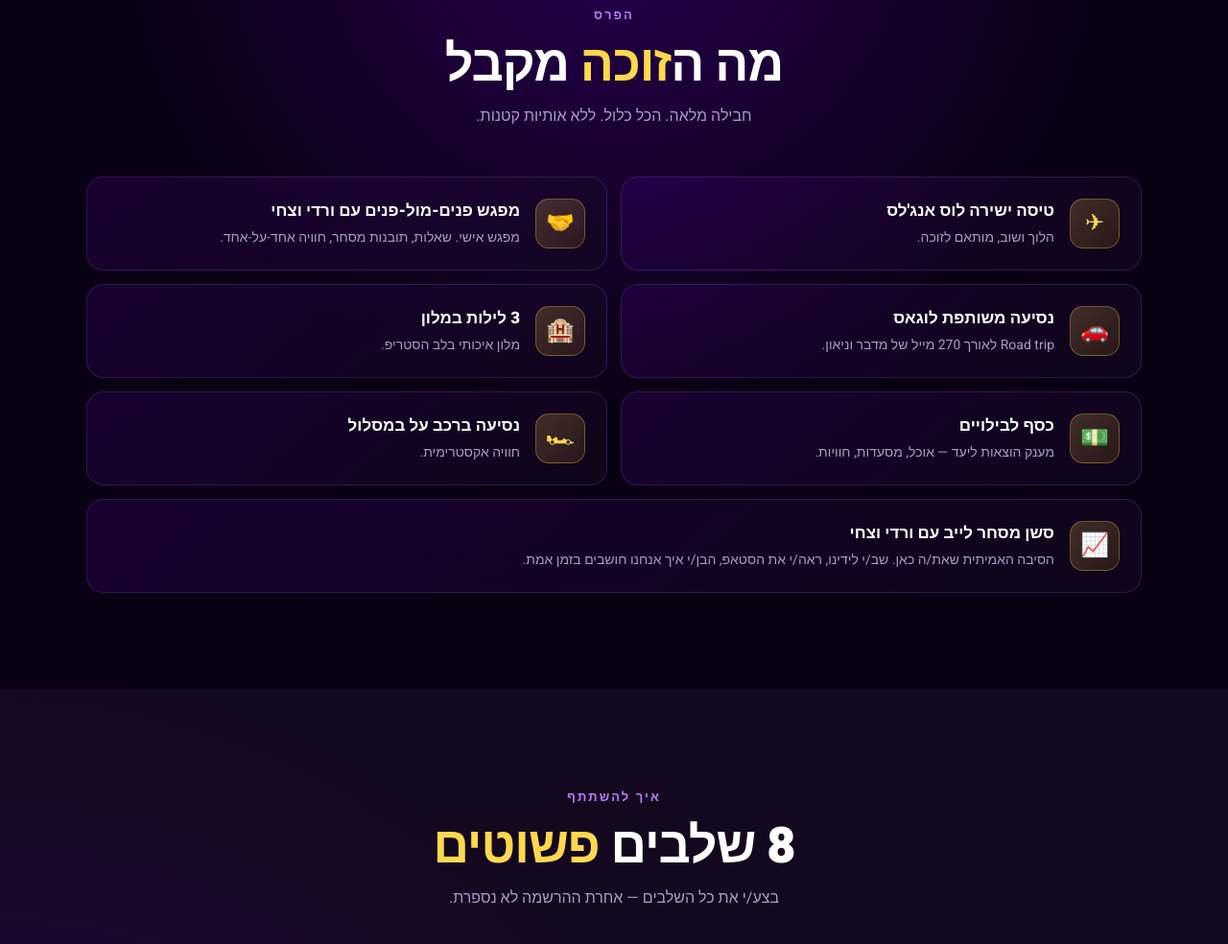
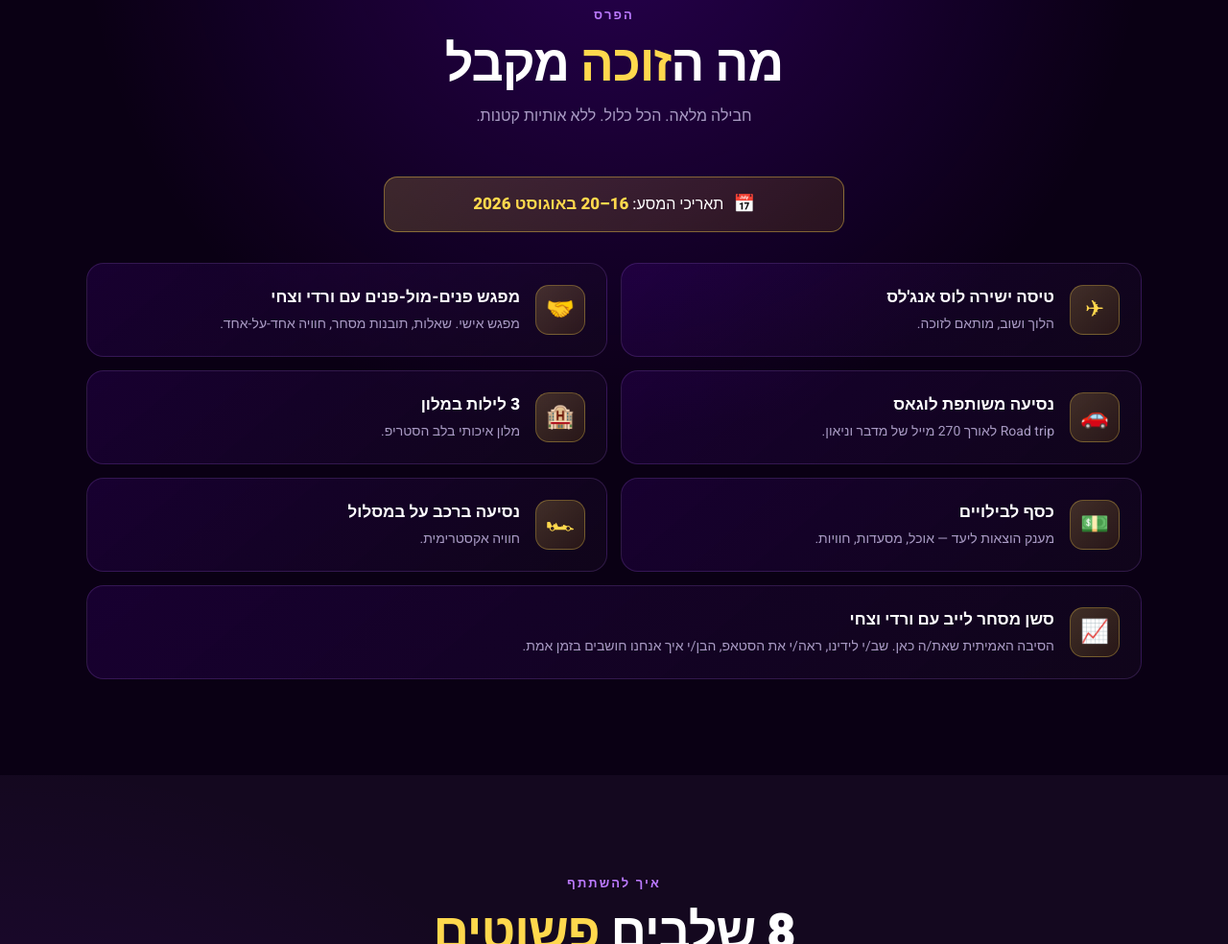
Before and after one commit to OrVardi8/vegas-raffle, a website: page vegas-raffle/index.html in a window 1280 px wide. Shown: the part 1099-2083 px from the top of the page at 96% size. Drawn offline with Linux system fonts and the light colour scheme; no server answers.

Commit message:
Add files via upload

```diff
--- a/vegas-raffle/index.html
+++ b/vegas-raffle/index.html
@@ -395,6 +395,29 @@
         radial-gradient(circle at 50% 0%, rgba(126, 0, 255, 0.25), transparent 50%),
         var(--black);
     }
+    .prize-dates {
+      display: flex;
+      align-items: center;
+      justify-content: center;
+      gap: 10px;
+      max-width: 480px;
+      margin: 0 auto 32px;
+      padding: 14px 24px;
+      background: linear-gradient(135deg, rgba(255, 216, 77, 0.18), rgba(255, 184, 0, 0.1));
+      border: 1px solid rgba(255, 216, 77, 0.4);
+      border-radius: 14px;
+      color: #fff;
+      font-size: 16px;
+      font-weight: 500;
+      text-align: center;
+    }
+    .prize-dates strong {
+      color: var(--gold);
+      font-weight: 800;
+      font-size: 17px;
+    }
+    .prize-dates-icon { font-size: 18px; }
+
     .prize-grid {
       display: grid;
       grid-template-columns: 1fr;
@@ -1066,6 +1089,11 @@
         <div class="eyebrow">הפרס</div>
         <h2>מה ה<span class="gold">זוכה</span> מקבל</h2>
         <p class="section-sub">חבילה מלאה. הכל כלול. ללא אותיות קטנות.</p>
+      </div>
+
+      <div class="prize-dates">
+        <span class="prize-dates-icon">📅</span>
+        <span class="prize-dates-text">תאריכי המסע: <strong>16–20 באוגוסט 2026</strong></span>
       </div>
 
       <div class="prize-grid">
@@ -1458,7 +1486,8 @@
         <li>נסיעה ברכב על על מסלול מקצועי.</li>
         <li>סשן מסחר לייב משותף.</li>
       </ul>
-      <p><strong>הפרס אינו ניתן להמרה במזומן, לא ניתן להעברה לאדם אחר, ולא ניתן לפיצול לחלקים.</strong> תאריכי הטיסה והשהות בפועל ייקבעו בתיאום בין עורך ההגרלה לבין הזוכה, בכפוף לזמינות.</p>
+      <p><strong>תאריכי המסע:</strong> 16–20 באוגוסט 2026.</p>
+      <p><strong>הפרס אינו ניתן להמרה במזומן, לא ניתן להעברה לאדם אחר, ולא ניתן לפיצול לחלקים.</strong> שינוי תאריכים אפשרי רק בתיאום מראש עם עורך ההגרלה ובכפוף לזמינות הטיסות והמלון.</p>
       <p>פריטים שאינם נכללים בפרס: ביטוח רפואי ונסיעות, אגרות ויזה/ESTA, הוצאות אישיות, מתנות וקניות, הסעות פנים מלבד אלה שצוינו במפורש, וכל הוצאה שלא צוינה בתקנון.</p>
 
       <h3>6. הליך ההגרלה</h3>
--- a/vegas-raffle/netlify/functions/submission-created.js
+++ b/vegas-raffle/netlify/functions/submission-created.js
@@ -64,6 +64,8 @@ exports.handler = async (event) => {
       <div style="background:rgba(126,0,255,0.18); border:1px solid rgba(187,121,255,0.4); border-radius:12px; padding:20px; margin-bottom:28px;">
         <p style="margin:0 0 6px; color:#ffd84d; font-weight:800; font-size:15px;">📅 מועד ההגרלה</p>
         <p style="margin:0 0 14px; color:#fff; font-size:18px; font-weight:700;">2 ביולי 2026</p>
+        <p style="margin:0 0 6px; color:#ffd84d; font-weight:800; font-size:15px;">✈ תאריכי המסע</p>
+        <p style="margin:0 0 14px; color:#fff; font-size:18px; font-weight:700;">16–20 באוגוסט 2026</p>
         <p style="margin:0 0 6px; color:#ffd84d; font-weight:800; font-size:15px;">📣 הזוכה יוכרז</p>
         <p style="margin:0; color:#fff; font-size:16px;">בשידור לייב בדיסקורד של הקהילה</p>
       </div>
@@ -101,6 +103,7 @@ exports.handler = async (event) => {
 ההרשמה שלך נקלטה במערכת בהצלחה.
 
 מועד ההגרלה: 2 ביולי 2026
+תאריכי המסע: 16–20 באוגוסט 2026
 הזוכה יוכרז בשידור לייב בדיסקורד של הקהילה.
 
 תזכורת — לפני הכרזת הזוכה אנחנו מאמתים שכל המשתתפים והמשתתפות ביצעו את 8 שלבי ההשתתפות.
```
